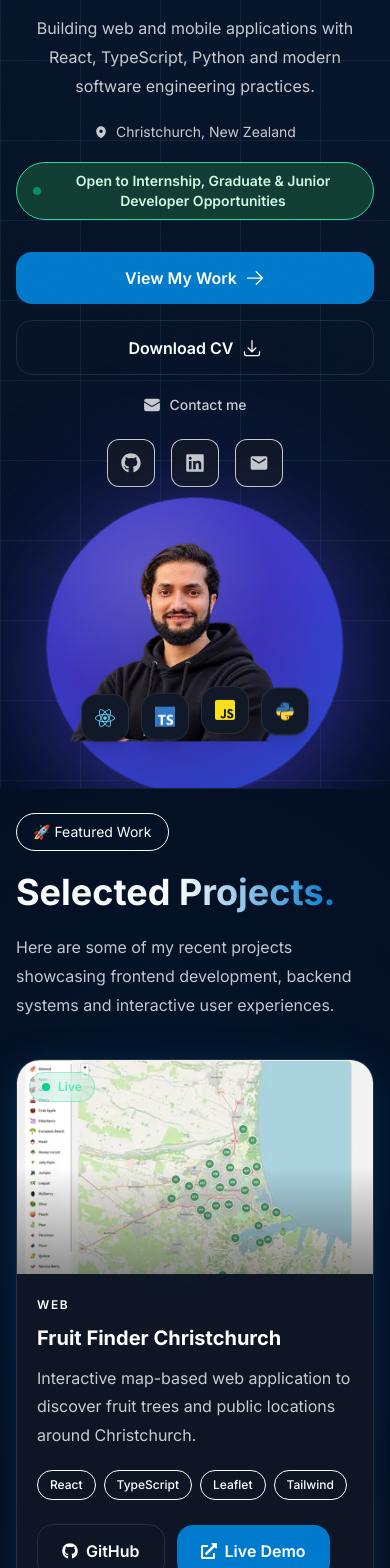
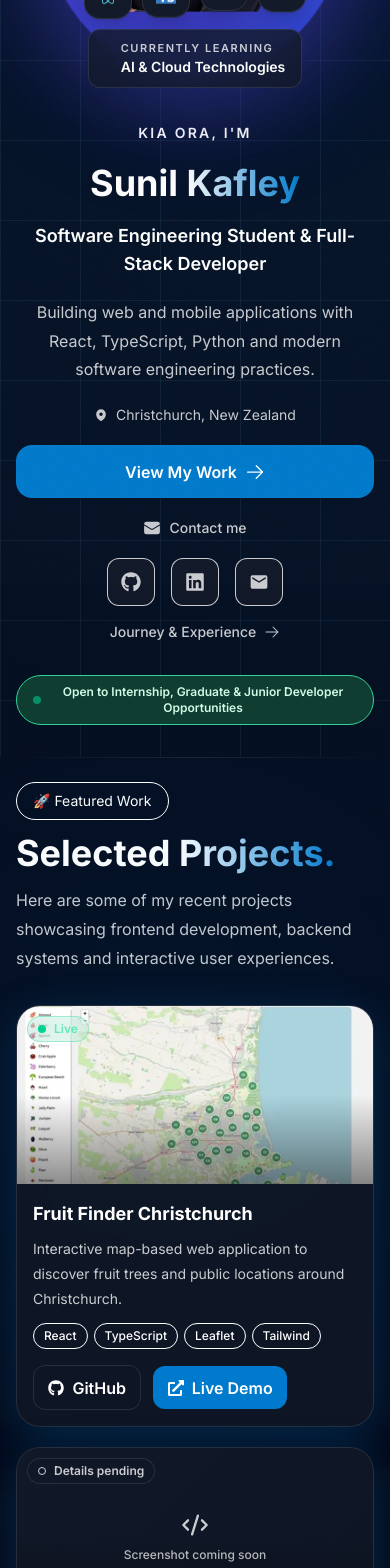
Before and after one commit to sunilkafley/portfolio_website, a React (Vite) app: page / in a window 390 px wide. Shown: the part 260-1828 px from the top of the page. Built offline with nearby package versions, Linux system fonts and the light colour scheme.

Commit message:
Refine hero responsive composition

```diff
--- a/src/components/sections/FeaturedProjects.tsx
+++ b/src/components/sections/FeaturedProjects.tsx
@@ -53,7 +53,7 @@ const FeaturedProjects = () => {
         {/* Section Intro */}
         <motion.div
           {...fadeUp}
-          className="max-w-2xl mb-10 lg:mb-8"
+          className="max-w-3xl mb-8 lg:mb-6"
         >
 
           {/* Badge */}
@@ -73,8 +73,7 @@ const FeaturedProjects = () => {
 
               text-sm
 
-              mb-6
-              lg:mb-4
+              mb-4
             "
           >
             🚀 Featured Work
@@ -88,10 +87,9 @@ const FeaturedProjects = () => {
 
               text-4xl
               sm:text-5xl
-              lg:text-6xl
+              lg:text-5xl
 
-              mb-6
-              lg:mb-4
+              mb-4
 
               max-w-xl
             "
@@ -112,7 +110,7 @@ const FeaturedProjects = () => {
 
               leading-relaxed
 
-              max-w-2xl
+              max-w-3xl
             "
           >
             Here are some of my recent projects
@@ -140,8 +138,8 @@ const FeaturedProjects = () => {
             md:grid-cols-2
             xl:grid-cols-3
 
-            gap-6
-            lg:gap-8
+            gap-5
+            lg:gap-6
           "
         >
 
@@ -149,6 +147,7 @@ const FeaturedProjects = () => {
             <ProjectCard
               key={project.id}
               project={project}
+              compact
             />
           ))}
 
@@ -156,7 +155,7 @@ const FeaturedProjects = () => {
 
         <motion.div
           {...fadeUp}
-          className="mt-10 flex justify-center lg:mt-12"
+          className="mt-8 flex justify-center lg:mt-9"
         >
           <Link
             to="/projects"
--- a/src/components/sections/Hero.tsx
+++ b/src/components/sections/Hero.tsx
@@ -2,14 +2,8 @@ import { motion, useReducedMotion } from "framer-motion"
 import { Link } from "react-router"
 
 import { FaReact } from "react-icons/fa"
-
+import { SiJavascript, SiTypescript } from "react-icons/si"
 import {
-  SiTypescript,
-  SiJavascript,
-} from "react-icons/si"
-
-import {
-  HiArrowDownTray,
   HiArrowRight,
   HiEnvelope,
   HiMapPin,
@@ -22,8 +16,8 @@ import profileImageMedium from "../../assets/images/profile-640.webp"
 import SocialLinks from "../ui/SocialLinks"
 
 import {
+  itemFadeUp,
   staggerContainer,
-  itemFadeUp,
 } from "../../utils/motion"
 
 const Hero = () => {
@@ -32,381 +26,141 @@ const Hero = () => {
   return (
     <section
       id="home"
-      className="
-        relative
-        overflow-hidden
-
-        flex
-        items-start
-
-        pt-24
-
-        pb-10
-        sm:pb-12
-        lg:pb-10
-      "
+      className="relative flex items-start overflow-hidden pt-24 pb-8 sm:pb-10 lg:pb-8"
     >
-      {/* Background Grid */}
-      <div
-        className="
-          hero-grid
-
-          absolute
-          inset-0
-          -z-10
-        "
-      />
+      <div className="hero-grid absolute inset-0 -z-10" />
 
       <div className="container-custom">
         <div
           className="
-            grid
-            grid-cols-1
-            lg:grid-cols-2
-
-            gap-14
-            lg:gap-12
-            xl:gap-16
-
-            items-center
+            grid grid-cols-1 items-center gap-x-12 gap-y-8
+            lg:grid-cols-2 lg:grid-rows-[1fr_auto] lg:gap-y-3
+            xl:gap-x-16
           "
         >
-          {/* LEFT CONTENT */}
           <motion.div
             variants={staggerContainer}
             initial="hidden"
             animate="show"
             className="
-              order-1
-
-              text-center
-              lg:text-left
-
-              max-w-xl
-              mx-auto
-              lg:mx-0
+              order-2 mx-auto max-w-xl text-center
+              lg:order-none lg:col-start-1 lg:row-start-1 lg:row-span-2
+              lg:mx-0 lg:text-left
             "
           >
-            {/* Greeting */}
             <motion.p
               variants={itemFadeUp}
-              className="
-                text-sm
-                sm:text-base
-                font-semibold
-                tracking-[0.16em]
-                uppercase
-                text-primary
-
-                mb-4
-                lg:mb-3
-              "
+              className="mb-4 text-sm font-semibold uppercase tracking-[0.16em] text-primary sm:text-base lg:mb-3"
             >
               Kia Ora, I&apos;m
             </motion.p>
 
-            {/* Title */}
             <motion.h1
               variants={itemFadeUp}
-              className="
-                font-bold
-                leading-tight
-
-                text-4xl
-                sm:text-5xl
-                md:text-6xl
-                xl:text-7xl
-
-                mb-4
-                lg:mb-3
-              "
+              className="mb-4 text-4xl font-bold leading-tight sm:text-5xl md:text-6xl lg:mb-3 xl:text-7xl"
             >
-              Sunil{" "}
-              <span className="heading-gradient">
-                Kafley
-              </span>
+              Sunil <span className="heading-gradient">Kafley</span>
             </motion.h1>
 
-            {/* Subtitle */}
             <motion.h2
               variants={itemFadeUp}
-              className="
-                text-lg
-                sm:text-xl
-                md:text-2xl
-
-                font-semibold
-                text-(--color-text)
-
-                mb-5
-                lg:mb-3
-              "
+              className="mb-5 text-lg font-semibold text-(--color-text) sm:text-xl md:text-2xl lg:mb-3"
             >
               Software Engineering Student &amp; Full-Stack Developer
             </motion.h2>
 
-            {/* Value proposition */}
             <motion.p
               variants={itemFadeUp}
-              className="
-                text-base
-                sm:text-lg
-                leading-relaxed
-                text-muted
-                max-w-xl
-                mx-auto
-                lg:mx-0
-                mb-5
-                lg:mb-3
-              "
+              className="mx-auto mb-5 max-w-xl text-base leading-relaxed text-muted sm:text-lg lg:mx-0 lg:mb-3"
             >
               Building web and mobile applications with React, TypeScript,
               Python and modern software engineering practices.
             </motion.p>
 
-            {/* Location */}
             <motion.div
               variants={itemFadeUp}
-              className="
-                inline-flex
-                items-center
-                gap-2
-                text-sm
-                sm:text-base
-                text-muted
-                mb-5
-                lg:mb-3
-              "
+              className="mb-5 inline-flex items-center gap-2 text-sm text-muted sm:text-base lg:mb-3"
             >
               <HiMapPin aria-hidden="true" className="shrink-0 text-primary" />
               <span>Christchurch, New Zealand</span>
             </motion.div>
 
-            {/* Availability */}
             <motion.div
               variants={itemFadeUp}
-              className="
-                flex
-                justify-center
-                lg:justify-start
-                mb-8
-                lg:mb-5
-              "
-            >
-              <div
-                className="
-                  inline-flex
-                  items-center
-                  gap-2
-                  px-4
-                  py-2
-                  rounded-full
-                  availability-badge
-                  text-sm
-                  font-semibold
-                "
-              >
-                <span
-                  aria-hidden="true"
-                  className="h-2 w-2 shrink-0 rounded-full bg-emerald-400 motion-safe:animate-pulse"
-                />
-                <span>
-                  Open to Internship, Graduate &amp; Junior Developer Opportunities
-                </span>
-              </div>
-            </motion.div>
-
-            {/* Buttons */}
-            <motion.div
-              variants={itemFadeUp}
-              className="
-                flex
-                flex-col
-                sm:flex-row
-
-                items-center
-                lg:items-start
-
-                justify-center
-                lg:justify-start
-
-                gap-4
-
-                mb-5
-                lg:mb-3
-              "
+              className="mb-5 flex flex-col items-center justify-center gap-4 sm:flex-row lg:mb-4 lg:items-start lg:justify-start"
             >
               <Link
                 to="/projects"
-                className="
-                  button-primary
-
-                  flex
-                  items-center
-                  justify-center
-                  gap-2
-
-                  w-full
-                  sm:w-auto
-
-                  transition-all
-                  hover:-translate-y-1
-                "
+                className="button-primary flex w-full items-center justify-center gap-2 transition-all hover:-translate-y-1 sm:w-auto"
               >
                 View My Work
-
-                <HiArrowRight size={20} />
+                <HiArrowRight aria-hidden="true" size={20} />
               </Link>
-
-              <a
-                href="/Sunil_Kafley_CV.pdf"
-                download="Sunil_Kafley_CV.pdf"
-                className="
-                  button-outline
-
-                  flex
-                  items-center
-                  justify-center
-                  gap-2
-
-                  w-full
-                  sm:w-auto
-
-                  transition-all
-                  hover:-translate-y-1
-                "
-              >
-                Download CV
-
-                <HiArrowDownTray aria-hidden="true" size={20} />
-              </a>
             </motion.div>
 
-            <div
-              className="
-                flex
-                flex-col
-                lg:flex-row
-                items-center
-                justify-center
-                lg:justify-start
-                lg:gap-5
-              "
-            >
-              {/* Contact link */}
+            <div className="flex flex-col items-center justify-center lg:flex-row lg:justify-start lg:gap-5">
               <motion.a
                 variants={itemFadeUp}
                 href="#contact"
-                className="
-                  inline-flex
-                  items-center
-                  gap-2
-                  text-sm
-                  font-medium
-                  text-muted
-                  hover:text-primary
-                  transition-colors
-                "
+                className="inline-flex items-center gap-2 text-sm font-medium text-muted transition-colors hover:text-primary"
               >
                 <HiEnvelope aria-hidden="true" size={18} />
                 Contact me
               </motion.a>
 
-              {/* Social Links */}
               <motion.div
                 variants={itemFadeUp}
-                className="
-                  flex
-                  justify-center
-                  lg:justify-start
-
-                  mt-6
-                  lg:mt-0
-                "
+                className="mt-5 flex justify-center lg:mt-0 lg:justify-start"
               >
                 <SocialLinks />
               </motion.div>
             </div>
+
+            <motion.a
+              variants={itemFadeUp}
+              href="#journey"
+              className="mt-4 inline-flex items-center gap-2 text-sm font-medium text-muted transition-colors hover:text-primary"
+            >
+              Journey &amp; Experience
+              <HiArrowRight aria-hidden="true" size={16} />
+            </motion.a>
           </motion.div>
 
-          {/* RIGHT CONTENT */}
           <motion.div
             variants={staggerContainer}
             initial="hidden"
             animate="show"
             className="
-              portrait-stage
-
-              order-2
-
-              relative
-
-              flex
-              items-center
-              justify-center
+              order-1 flex flex-col items-center justify-center
+              lg:order-none lg:col-start-2 lg:row-start-1
             "
           >
-            {/* Profile Image */}
+            <div className="portrait-stage relative flex items-center justify-center">
               <motion.img
                 src={profileImage}
                 srcSet={`${profileImageSmall} 320w, ${profileImageMedium} 640w, ${profileImage} 920w`}
-              sizes="(min-width: 1280px) 560px, (min-width: 1024px) 500px, (min-width: 768px) 420px, (min-width: 640px) 340px, 260px"
+                sizes="(min-width: 1280px) 500px, (min-width: 1024px) 440px, (min-width: 768px) 380px, (min-width: 640px) 310px, 230px"
                 alt="Portrait of Sunil Kafley"
                 width={920}
                 height={725}
                 fetchPriority="high"
-              animate={
-                shouldReduceMotion
-                  ? {}
-                  : { y: [0, -10, 0] }
-              }
+                animate={shouldReduceMotion ? {} : { y: [0, -8, 0] }}
                 transition={{
                   duration: 4,
                   repeat: Infinity,
                   ease: "easeInOut",
                 }}
                 className="
-                relative
-                z-10
-
-                w-[260px]
-                sm:w-[340px]
-                md:w-[420px]
-                lg:w-[500px]
-                xl:w-[560px]
-
-                h-auto
-                object-contain
-
+                  relative z-10 h-auto w-[230px] object-contain
                   drop-shadow-[0_20px_80px_rgba(0,0,0,0.35)]
+                  sm:w-[310px] md:w-[380px] lg:w-[440px] xl:w-[500px]
                 "
               />
 
-            {/* Floating Icons */}
               <div
                 className="
-                absolute
-
-                bottom-4
-                sm:bottom-0
-
-                left-1/2
-                -translate-x-1/2
-
-                sm:left-auto
-                sm:right-2
-                sm:translate-x-0
-
-                lg:right-0
-
-                flex
-                flex-row
-                sm:flex-col
-
-                gap-3
-                sm:gap-4
-
-                z-20
+                  absolute bottom-2 left-1/2 z-20 flex -translate-x-1/2 flex-row gap-2.5
+                  sm:bottom-0 sm:left-auto sm:right-0 sm:translate-x-0 sm:flex-col sm:gap-3
                 "
               >
                 <FloatingIcon
@@ -414,119 +168,70 @@ const Hero = () => {
                   delay={0}
                   colorClass="text-[#61DAFB]"
                 />
-
                 <FloatingIcon
-                icon={(
-                  <SiTypescript className="rounded-[2px] bg-white" />
-                )}
+                  icon={<SiTypescript className="rounded-[2px] bg-white" />}
                   delay={1}
                   colorClass="text-[#3178C6]"
                 />
-
                 <FloatingIcon
-                icon={(
-                  <SiJavascript className="rounded-[2px] bg-[#111827]" />
-                )}
+                  icon={<SiJavascript className="rounded-[2px] bg-[#111827]" />}
                   delay={2}
                   colorClass="text-[#F7DF1E]"
                 />
-
                 <FloatingIcon
                   icon={<OfficialPythonIcon />}
                   delay={3}
                   colorClass="text-[#3776AB]"
                 />
               </div>
+            </div>
 
+            <motion.div
+              variants={itemFadeUp}
+              className="
+                relative z-20 mt-3 inline-flex items-center gap-3 rounded-xl
+                border border-(--color-border) bg-(--color-surface)/80
+                px-4 py-2.5 text-left backdrop-blur-md
+              "
+            >
+              <span aria-hidden="true" className="h-8 w-1 rounded-full bg-primary" />
+              <span>
+                <span className="block text-[11px] font-semibold uppercase tracking-[0.14em] text-muted">
+                  Currently Learning
+                </span>
+                <span className="block text-sm font-semibold">
+                  AI &amp; Cloud Technologies
+                </span>
+              </span>
+            </motion.div>
+          </motion.div>
+
+          <motion.div
+            variants={itemFadeUp}
+            initial="hidden"
+            animate="show"
+            className="
+              order-3 flex w-full min-w-0 justify-center self-start
+              lg:order-none lg:col-start-2 lg:row-start-2 lg:self-center
+            "
+          >
+            <div
+              className="
+                availability-badge inline-flex w-full max-w-xl items-center justify-center gap-2 rounded-full
+                px-4 py-2 text-center text-xs font-semibold sm:w-auto sm:text-sm
+              "
+            >
+              <span
+                aria-hidden="true"
+                className="h-2 w-2 shrink-0 rounded-full bg-emerald-400 motion-safe:animate-pulse"
+              />
+              <span className="min-w-0">
+                Open to Internship, Graduate &amp; Junior Developer Opportunities
+              </span>
+            </div>
           </motion.div>
         </div>
       </div>
-
-      {/* Scroll hint */}
-      <a
-        href="#about"
-        className="
-          absolute
-
-          bottom-2
-          right-4
-          xl:right-8
-
-          hidden
-          lg:flex
-
-          scale-75
-          origin-bottom-right
-
-          items-center
-          gap-4
-
-          px-5
-          py-3
-
-          rounded-2xl
-
-          border border-white/10
-          bg-(--color-surface)/70
-
-          backdrop-blur-xl
-
-          shadow-lg
-          hover:shadow-2xl
-          hover:shadow-primary/10
-
-          hover:-translate-y-1
-          hover:border-primary/30
-
-          transition-all
-          duration-300
-
-          z-30
-        "
-      >
-        {/* Decorative Line */}
-        <div
-          className="
-            w-10
-            h-[1px]
-
-            bg-primary/50
-          "
-        />
-
-        {/* Text */}
-        <div className="text-sm">
-          <p className="text-muted">
-            Learn more about my
-          </p>
-
-          <p className="font-medium">
-            Journey & Experience
-          </p>
-        </div>
-
-        {/* Arrow */}
-        <div
-          className="
-            flex
-            items-center
-            justify-center
-
-            w-9
-            h-9
-
-            rounded-full
-
-            bg-primary/10
-
-            text-primary
-
-            text-lg
-          "
-        >
-          ↓
-        </div>
-      </a>
     </section>
   )
 }
@@ -569,56 +274,24 @@ const FloatingIcon = ({
   delay,
   colorClass,
 }: FloatingIconProps) => {
-  const shouldReduceMotion =
-    useReducedMotion()
+  const shouldReduceMotion = useReducedMotion()
 
   return (
     <motion.div
-      animate={
-        shouldReduceMotion
-          ? {}
-          : {
-              y: [0, 12, 0],
-            }
-      }
+      animate={shouldReduceMotion ? {} : { y: [0, 12, 0] }}
       transition={{
         duration: 4,
         repeat: Infinity,
         delay,
         ease: "easeInOut",
       }}
-      whileHover={{
-        scale: 1.08,
-        rotate: 6,
-      }}
+      whileHover={{ scale: 1.08, rotate: 6 }}
       aria-hidden="true"
       className={`
-        flex
-        items-center
-        justify-center
-
-        rounded-2xl
-
-        border border-(--color-border)
-        bg-(--color-surface)
-
-        backdrop-blur-md
-
-        shadow-lg
-
-        w-12
-        h-12
-
-        sm:w-14
-        sm:h-14
-
-        md:w-16
-        md:h-16
-
-        text-xl
-        sm:text-2xl
-
-        transition-all
+        flex h-12 w-12 items-center justify-center rounded-2xl
+        border border-(--color-border) bg-(--color-surface)
+        text-xl shadow-lg backdrop-blur-md transition-all
+        sm:h-14 sm:w-14 sm:text-2xl md:h-16 md:w-16
         ${colorClass}
       `}
     >
--- a/src/components/ui/ProjectCard.tsx
+++ b/src/components/ui/ProjectCard.tsx
@@ -15,6 +15,7 @@ import { fadeUp } from "../../utils/motion"
 
 type ProjectCardProps = {
   project: Project
+  compact?: boolean
 }
 
 const statusStyles: Record<
@@ -45,10 +46,13 @@ const statusStyles: Record<
   },
 }
 
-const ProjectCard = ({ project }: ProjectCardProps) => {
+const ProjectCard = ({ project, compact = false }: ProjectCardProps) => {
   const statusStyle = project.status
     ? statusStyles[project.status]
     : null
+  const visibleTechnologies = compact
+    ? project.technologies.slice(0, 4)
+    : project.technologies
 
   return (
     <motion.article
@@ -65,12 +69,10 @@ const ProjectCard = ({ project }: ProjectCardProps) => {
       "
     >
       <div
-        className="
-          relative
-          overflow-hidden
-          aspect-[5/3]
-          bg-primary/5
-        "
+        className={`
+          relative overflow-hidden bg-primary/5
+          ${compact ? "aspect-[2/1]" : "aspect-[5/3]"}
+        `}
       >
         {project.image ? (
           <img
@@ -93,19 +95,18 @@ const ProjectCard = ({ project }: ProjectCardProps) => {
           />
         ) : (
           <div
-            className="
-              h-full
-              flex
-              flex-col
-              items-center
-              justify-center
-              gap-3
-              text-muted
+            className={`
+              flex h-full flex-col items-center justify-center text-muted
               bg-[linear-gradient(135deg,var(--color-surface),transparent)]
-            "
+              ${compact ? "gap-2" : "gap-3"}
+            `}
           >
-            <Code2 aria-hidden="true" size={34} className="text-primary/70" />
-            <span className="text-sm font-medium">
+            <Code2
+              aria-hidden="true"
+              size={compact ? 28 : 34}
+              className="text-primary/70"
+            />
+            <span className={compact ? "text-xs font-medium" : "text-sm font-medium"}>
               Screenshot coming soon
             </span>
           </div>
@@ -127,15 +128,13 @@ const ProjectCard = ({ project }: ProjectCardProps) => {
           <div
             className={`
               absolute
-              top-3
-              left-3
+              ${compact ? "top-2.5 left-2.5" : "top-3 left-3"}
               inline-flex
               items-center
               gap-2
               rounded-full
               border
-              px-3
-              py-1.5
+              ${compact ? "px-2.5 py-1" : "px-3 py-1.5"}
               text-xs
               font-semibold
               backdrop-blur-md
@@ -161,8 +160,13 @@ const ProjectCard = ({ project }: ProjectCardProps) => {
         )}
       </div>
 
-      <div className="flex flex-1 flex-col p-5 sm:p-6">
-        {project.category && (
+      <div
+        className={`
+          flex flex-1 flex-col
+          ${compact ? "p-4 sm:p-5" : "p-5 sm:p-6"}
+        `}
+      >
+        {project.category && !compact && (
           <p
             className="
               mb-2
@@ -177,37 +181,42 @@ const ProjectCard = ({ project }: ProjectCardProps) => {
           </p>
         )}
 
-        <h3 className="mb-3 text-xl font-bold sm:text-2xl">
+        <h3
+          className={
+            compact
+              ? "mb-2 text-lg font-bold sm:text-xl"
+              : "mb-3 text-xl font-bold sm:text-2xl"
+          }
+        >
           {project.title}
         </h3>
 
-        <p className="mb-5 leading-relaxed text-muted">
+        <p
+          className={`
+            text-muted
+            ${compact ? "mb-3 line-clamp-3 text-sm leading-relaxed sm:line-clamp-2" : "mb-5 leading-relaxed"}
+          `}
+        >
           {project.shortDescription}
         </p>
 
         {project.technologies.length > 0 ? (
-          <div className="mb-6 flex flex-wrap gap-2">
-            {project.technologies.map((technology) => (
+          <div className={compact ? "mb-4 flex flex-wrap gap-1.5" : "mb-6 flex flex-wrap gap-2"}>
+            {visibleTechnologies.map((technology) => (
               <span
                 key={technology}
-                className="
-                  rounded-full
-                  border
-                  border-primary/20
-                  bg-primary/10
-                  px-3
-                  py-1.5
-                  text-xs
-                  font-medium
-                  text-primary
-                "
+                className={`
+                  rounded-full border border-primary/20 bg-primary/10
+                  text-xs font-medium text-primary
+                  ${compact ? "px-2.5 py-1" : "px-3 py-1.5"}
+                `}
               >
                 {technology}
               </span>
             ))}
           </div>
         ) : (
-          <p className="mb-6 text-sm italic text-muted">
+          <p className={compact ? "mb-4 text-xs italic text-muted" : "mb-6 text-sm italic text-muted"}>
             Technology details pending
           </p>
         )}
@@ -219,6 +228,7 @@ const ProjectCard = ({ project }: ProjectCardProps) => {
               target="_blank"
               rel="noreferrer"
               className="button-outline flex items-center gap-2"
+              style={compact ? { padding: "0.6rem 0.9rem", borderRadius: "0.75rem" } : undefined}
             >
               <FaGithub aria-hidden="true" />
               GitHub
@@ -231,6 +241,7 @@ const ProjectCard = ({ project }: ProjectCardProps) => {
               target="_blank"
               rel="noreferrer"
               className="button-primary flex items-center gap-2"
+              style={compact ? { padding: "0.6rem 0.9rem", borderRadius: "0.75rem" } : undefined}
             >
               <FaExternalLinkAlt aria-hidden="true" />
               Live Demo
```
Lines whose indentation alone changed are shown as unchanged.
